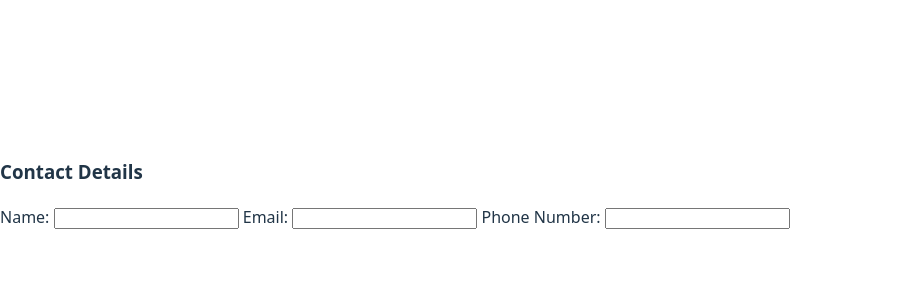
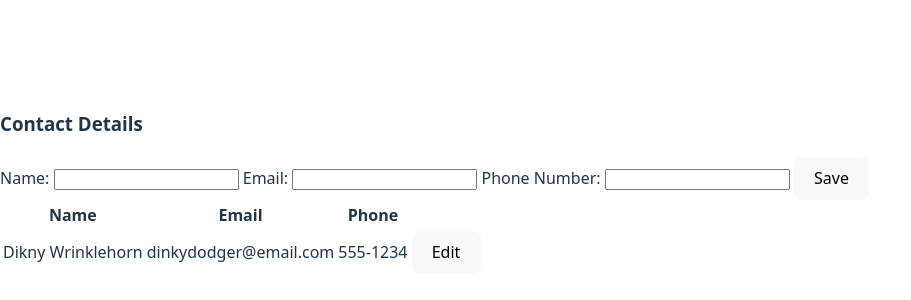
Before and after one commit to mkrell23/odin-CV-Webpage, a React (Vite) app: page / in a window 1280 px wide. Shown: the part 216-516 px from the top of the page, without its empty margins (0-911 px from the left). Built offline with nearby package versions, Linux system fonts and the light colour scheme.

Commit message:
Adds table skeleton to display data and creates state object to save it

```diff
--- a/src/components/contact.jsx
+++ b/src/components/contact.jsx
@@ -1,8 +1,22 @@
+import { useState } from 'react'
+
 export default function Contact(){
 
+    const [ contacts, setContacts ] = useState([])
+
+    function logForm(formData){
+        const name = formData.get("name");
+        const email = formData.get("email");
+        const phone = formData.get("telephone");
+        const newContact = { name, email, phone }
+        setContacts( [ ...contacts, newContact]);
+    }
+
+    console.log(contacts);
 
     return (
         <>
+        <form action={logForm}>
             <h3>Contact Details</h3>
             <label>
                 Name: {' '}
@@ -15,7 +29,29 @@ export default function Contact(){
             <label>
                 Phone Number: {' '}
                 <input type="tel" name="telephone" />
-        </label>
+            </label>{' '}
+            <button>Save</button>
+        </form>
+        <div>
+            <table>
+                <thead>
+                    <tr>
+                        <th scope="col">Name</th>
+                        <th scope="col">Email</th>
+                        <th scope="col">Phone</th>
+                    </tr>
+                </thead>
+                <tbody>
+                    <tr key="0">
+                        <td>Dikny Wrinklehorn</td>
+                        <td>dinkydodger@email.com</td>
+                        <td>555-1234</td>
+                        <td> <button>Edit</button> </td>
+                    </tr>
+                </tbody>
+            </table>
+
+        </div>
         </>
     )
 }
```
Lines whose indentation alone changed are shown as unchanged.
